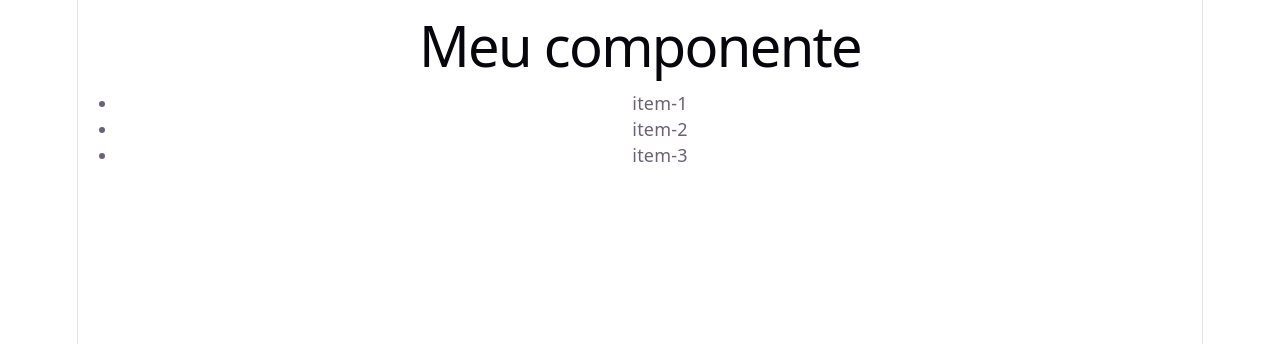
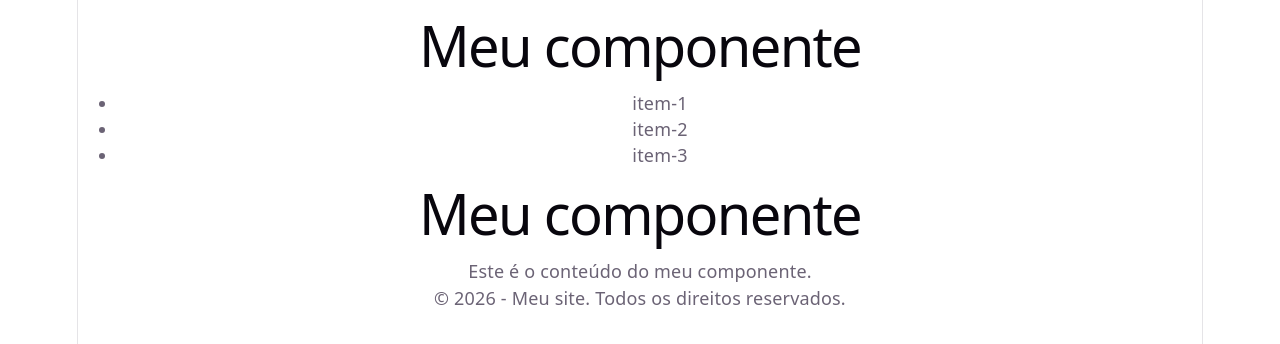
Before and after one commit to 1TDSPF-26/front-2sem-aula-08, a React (Vite) app in the folder my-app/: page / in a window 1280 px wide. Shown: the top 344 px of the page. Built offline with nearby package versions, Linux system fonts and the light colour scheme.

Commit message:
feat: Adiciona os componentes Main e Rodape à aplicação.

```diff
--- a/my-app/src/App.tsx
+++ b/my-app/src/App.tsx
@@ -1,16 +1,13 @@
-import Cabecalho from "./components/cabecalho/cabecalho"
-import Rodape from "./components/cabecalho/main/rodape";
+import Cabecalho from "./components/cabecalho/cabecalho";
+import Main from "./components/main/main";
+import Rodape from "./components/rodape/rodape";
 
 export default function App() {
 
   return (
     <div>
       <Cabecalho/>
-    </div>
-  );
-
-  return (
-    <div>
+      <Main/>
       <Rodape/>
     </div>
   );
--- /dev/null
+++ b/my-app/src/components/main/main.tsx
@@ -0,0 +1,8 @@
+export default function Main() {
+    return (
+        <div>
+            <h1>Meu componente</h1>
+            <p>Este é o conteúdo do meu componente.</p>
+        </div>
+    );
+}
```
Also changed, not shown: my-app/src/components/rodape/rodape.tsx (renamed from my-app/src/components/cabecalho/main/rodape.tsx).
